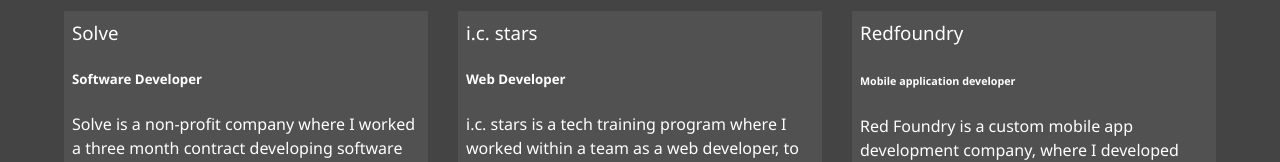
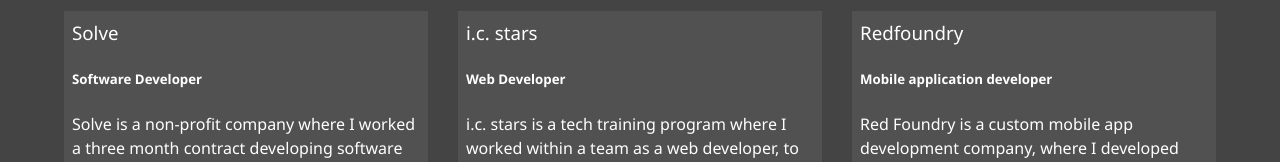
Before and after one commit to jbony88/portfolio, a website: page dist/about.html in a window 1280 px wide. Shown: the part 535-697 px from the top of the page. Drawn offline with Linux system fonts and the light colour scheme.

Commit message:
changed headline to h5 tag

```diff
--- a/dist/about.html
+++ b/dist/about.html
@@ -99,7 +99,7 @@
 
         <div class="job job-3">
           <h3>Redfoundry</h3>
-          <h6>Mobile application developer</h6>
+          <h5>Mobile application developer</h5>
           <p>
             Red Foundry is a custom mobile app development company, where I
             developed mobile applications using the React native ecosystem.
```
